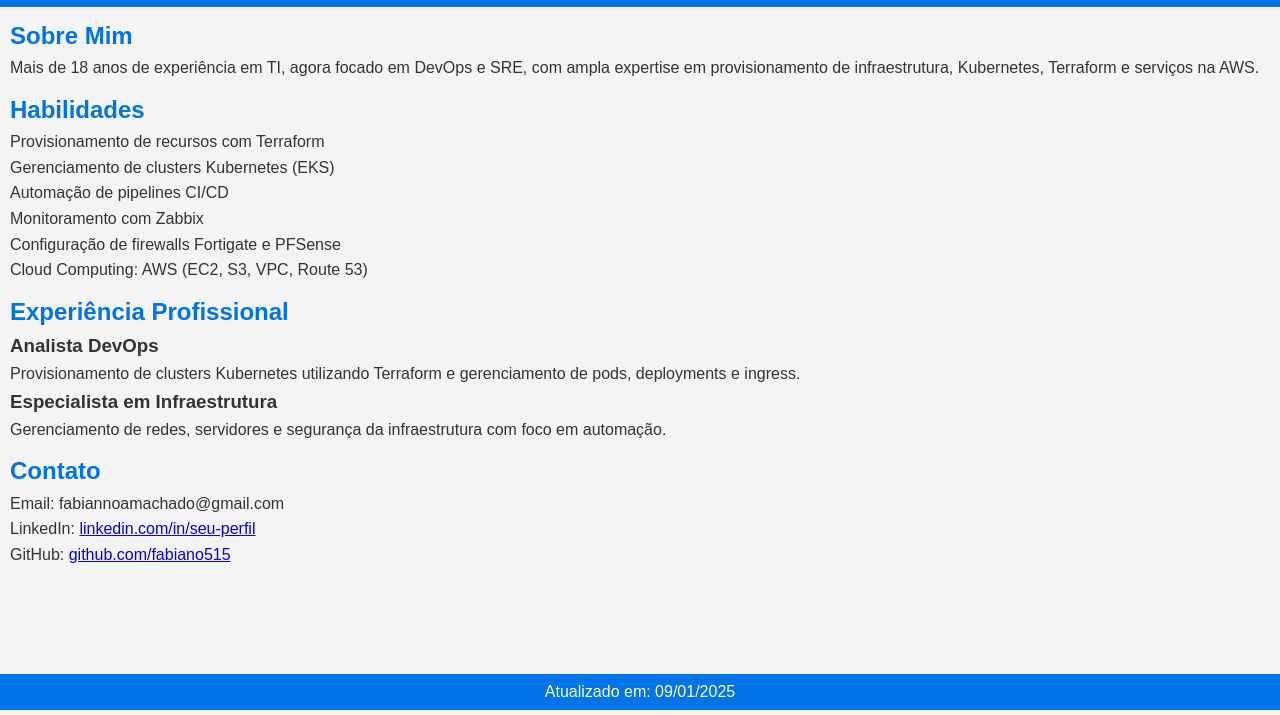
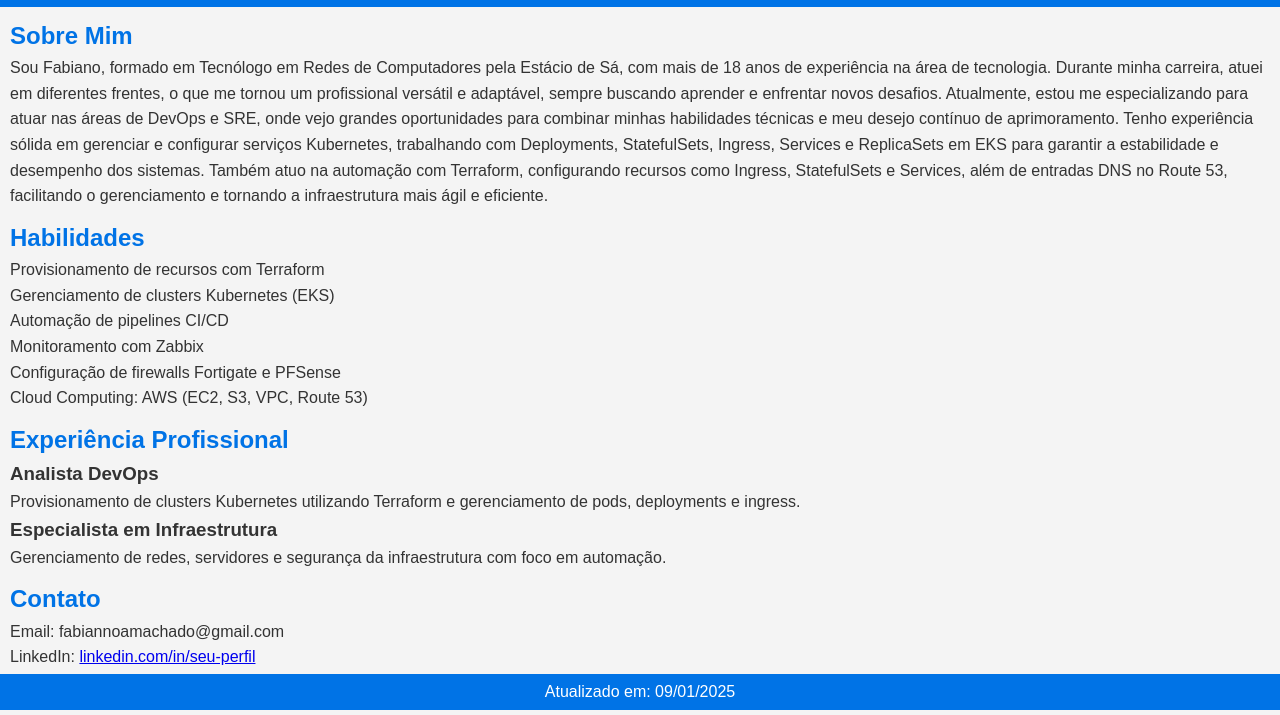
Before and after one commit to fabiano515/devops-resume, a plain HTML site: page docs/index.html in a window 1280 px wide. Shown: the part 90-805 px from the top of the page. Drawn offline with Linux system fonts and the light colour scheme.

Commit message:
Update index.html

```diff
--- a/docs/index.html
+++ b/docs/index.html
@@ -14,7 +14,12 @@
   <main>
     <section id="perfil">
       <h2>Sobre Mim</h2>
-      <p>Mais de 18 anos de experiência em TI, agora focado em DevOps e SRE, com ampla expertise em provisionamento de infraestrutura, Kubernetes, Terraform e serviços na AWS.</p>
+      <p>Sou Fabiano, formado em Tecnólogo em Redes de Computadores pela Estácio de Sá, com mais de 18 anos de experiência na área de tecnologia.
+        Durante minha carreira, atuei em diferentes frentes, o que me tornou um profissional versátil e adaptável, sempre buscando aprender e enfrentar novos desafios.
+        Atualmente, estou me especializando para atuar nas áreas de DevOps e SRE, onde vejo grandes oportunidades para combinar minhas habilidades técnicas e meu desejo contínuo de aprimoramento.
+
+Tenho experiência sólida em gerenciar e configurar serviços Kubernetes, trabalhando com Deployments, StatefulSets, Ingress, Services e ReplicaSets em EKS para garantir a estabilidade e desempenho dos sistemas.
+        Também atuo na automação com Terraform, configurando recursos como Ingress, StatefulSets e Services, além de entradas DNS no Route 53, facilitando o gerenciamento e tornando a infraestrutura mais ágil e eficiente.</p>
     </section>
     <section id="skills">
       <h2>Habilidades</h2>
```
